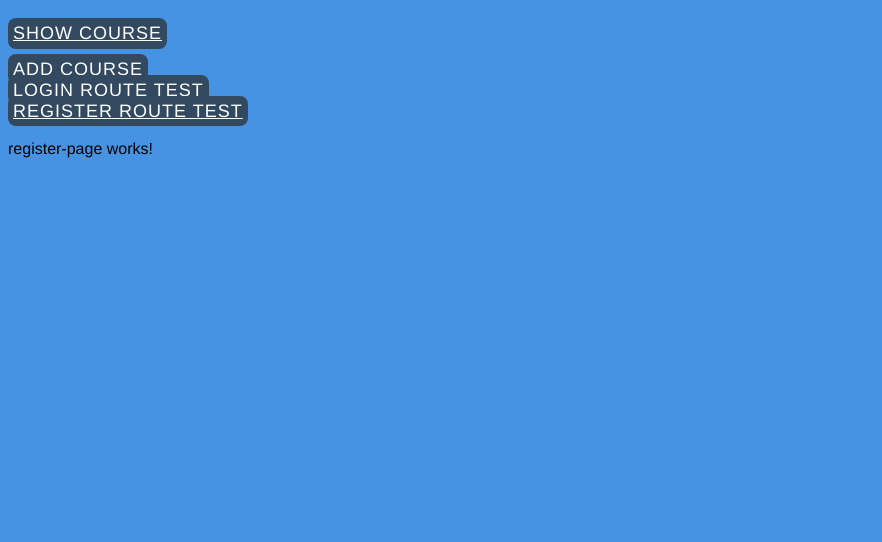
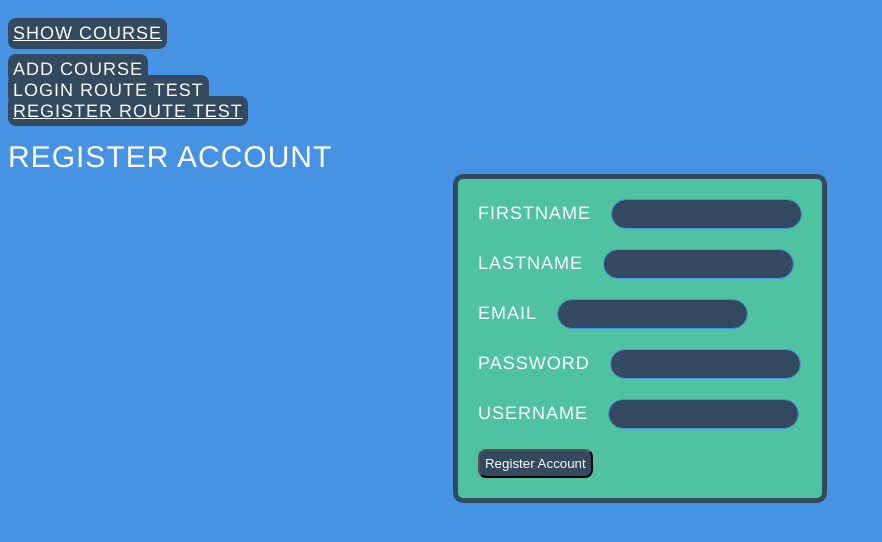
Before and after one commit to MicrowavedBunny/CIS480-Capstone-group2, an Angular app: page /register-page in a window 1280 px wide. Shown: the top 542 px of the page, without its empty margins (0-882 px from the left). Built offline with nearby package versions, Linux system fonts and the light colour scheme.

Commit message:
Created register page and the code for handling the data/collection

```diff
--- a/src/app/components/student-components/register-page/register-page.component.html
+++ b/src/app/components/student-components/register-page/register-page.component.html
@@ -1 +1,30 @@
-<p>register-page works!</p>
+<a class="navbar-brand">Register Account</a>
+<div class="row justify-content-center mt-5">
+    <div class="col-md-4">
+        <form [formGroup]="registerAccForm" (ngSubmit)="onRegister()">
+            <div class="form-group">
+                <label>firstName</label>
+                <input class="form-control" type="text" formControlName="firstName" required>
+            </div>
+            <div class="form-group">
+                <label>lastName</label>
+                <input class="form-control" type="text" formControlName="lastName" required>
+            </div>
+            <div class="form-group">
+                <label>email</label>
+                <input class="form-control" type="text" formControlName="email" required>
+            </div>
+            <div class="form-group">
+                <label>password</label>
+                <input class="form-control" type="text" formControlName="password" required>
+            </div>
+            <div class="form-group">
+                <label>userName</label>
+                <input class="form-control" type="text" formControlName="userName" required>
+            </div>
+            <div class="form-group">
+                <button class="btn btn-primary btn-block" type="submit">Register Account</button>
+            </div>
+        </form>
+    </div>
+</div>
--- a/src/app/components/student-components/register-page/register-page.component.ts
+++ b/src/app/components/student-components/register-page/register-page.component.ts
@@ -1,15 +1,43 @@
-import { Component, OnInit } from '@angular/core';
+import { Component, OnInit, NgZone } from '@angular/core';
+import { Router } from '@angular/router';
+import { CrudService } from 'src/app/service/crud.service';
+import { FormGroup, FormBuilder } from '@angular/forms';
 
 @Component({
   selector: 'app-register-page',
   templateUrl: './register-page.component.html',
   styleUrls: ['./register-page.component.css']
 })
+
 export class RegisterPageComponent implements OnInit {
 
-  constructor() { }
+  registerAccForm: FormGroup;
 
-  ngOnInit(): void {
+  constructor(
+    public formBuilder: FormBuilder,
+    private router: Router,
+    private ngZone: NgZone,
+    private crudService: CrudService
+  ) {
+    this.registerAccForm = this.formBuilder.group({
+      firstName: [''],
+      lastName: [''],
+      email: [''],
+      password: [''],
+      userName: ['']
+    })
+   }
+
+  ngOnInit(): void {  }
+
+  onRegister(): any {
+    this.crudService.AddStudent(this.registerAccForm.value)
+      .subscribe(() => {
+        console.log('Data added successfully')
+        this.ngZone.run(() => this.router.navigateByUrl('/course-list'))
+      }, (err) => {
+        console.log(err);
+      });
   }
 
 }
--- a/src/app/service/crud.service.ts
+++ b/src/app/service/crud.service.ts
@@ -1,6 +1,6 @@
 import { Injectable } from '@angular/core';
-import { Course } from './course';
-import { Student } from './student';
+import { Course } from './Course';
+import { Student } from './Student';
 import { catchError, map } from 'rxjs/operators';
 import { Observable, throwError } from 'rxjs';
 import { HttpClient, HttpHeaders, HttpErrorResponse } from '@angular/common/http';
@@ -44,7 +44,7 @@ export class CrudService {
       )
   }
 
-  //Add
+  //Add course
   AddCourse(data: Course): Observable<any> {
     let API_URL = `${this.REST_API}/add-course`;
     return this.httpClient.post(API_URL, data)
@@ -64,6 +64,15 @@ export class CrudService {
       )
   }
 
+    //Add student
+    AddStudent(data: Student): Observable<any> {
+      let API_URL = `${this.REST_API}/register-page`;
+      return this.httpClient.post(API_URL, data)
+        .pipe(
+          catchError(this.handleError)
+        )
+    }
+
   // Error
   handleError(error: HttpErrorResponse) {
     let errorMessage = '';
--- a/src/styles.css
+++ b/src/styles.css
@@ -126,7 +126,7 @@ h2{
 }
 
 .table.table-bordered td {
-    border-right: 1px solid #f8f8f8;
+    border-right: 1px solid #000000;
     font-size: 12px;
 }
 
```
Also changed, not shown: src/app/service/Student.ts (+5 -2 lines), 2 other files (tests, documents, lock files or other folders).
